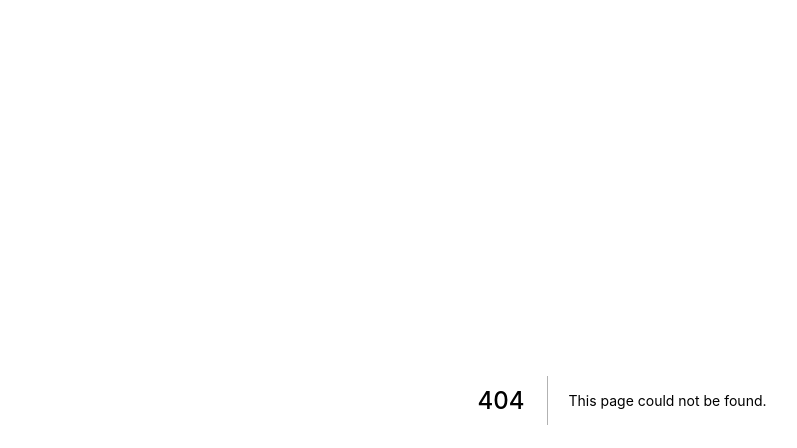
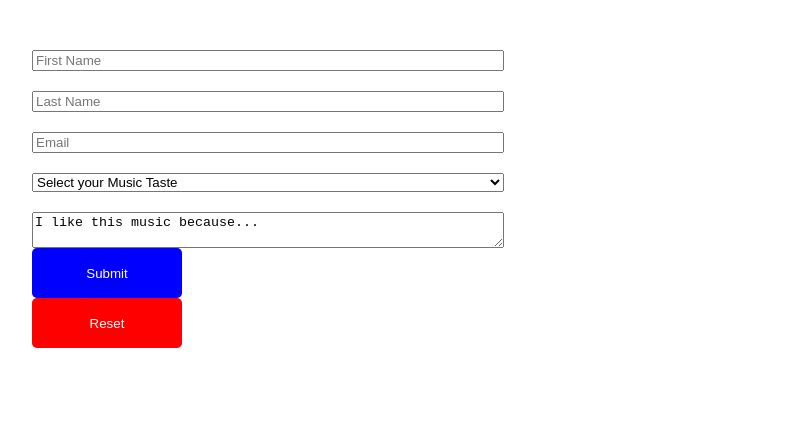
Before and after one commit to martinbolsnes/react-lecture-noroff, a Next.js app: page /contact in a window 1280 px wide. Before the commit this address had no page. Shown: the top 448 px of the page, without its empty margins (18-815 px from the left). Built offline with nearby package versions, Linux system fonts and the light colour scheme.

Commit message:
21/02/2022

```diff
--- a/components/button/button.js
+++ b/components/button/button.js
@@ -14,6 +14,11 @@ const Button = styled.button`
     color: blue;
     border: solid 2px blue;
   }
+
+  :disabled {
+    background-color: grey;
+    cursor: not-allowed;
+  }
 `;
 
 export default Button;
--- /dev/null
+++ b/components/contact-us/contactUs.js
@@ -0,0 +1,134 @@
+import { useFormik } from 'formik';
+import * as Yup from 'yup';
+import Button from '../button/button';
+
+const ContactUs = () => {
+  const {
+    values,
+    handleSubmit,
+    handleChange,
+    errors,
+    touched,
+    handleBlur,
+    resetForm,
+    isSubmitting,
+    setSubmitting,
+  } = useFormik({
+    initialValues: {
+      firstName: '',
+      lastName: '',
+      email: '',
+      musicTaste: 'default',
+      message: 'I like this music because...',
+    },
+    validationSchema: Yup.object({
+      firstName: Yup.string().min(2, 'Too short!').trim().required('Required'),
+      lastName: Yup.string().min(2, 'Too short!').trim().required('Required'),
+      email: Yup.string().email('Invalid email').trim().required('Required'),
+      musicTaste: Yup.string().required('Required'),
+      message: Yup.string()
+        .min(2, 'Too short')
+        .max(200, 'Too long')
+        .trim()
+        .required('Required'),
+    }),
+
+    onSubmit: (values) => {
+      setTimeout(() => {
+        console.log(values);
+        setSubmitting(false);
+      }, 800);
+    },
+  });
+
+  console.log('errors', errors);
+  return (
+    <div style={{ margin: '50px' }}>
+      <form
+        onSubmit={handleSubmit}
+        style={{
+          width: '40%',
+          display: 'flex',
+          flexDirection: 'column',
+        }}
+      >
+        <input
+          name='firstName'
+          id='firstName'
+          placeholder='First Name'
+          value={values.firstName}
+          onChange={handleChange}
+          onBlur={handleBlur}
+        ></input>
+        <p style={{ color: 'red', margin: '0' }}>
+          {touched.firstName && errors.firstName}
+        </p>
+        <br />
+        <input
+          name='lastName'
+          id='lastName'
+          placeholder='Last Name'
+          value={values.lastName}
+          onChange={handleChange}
+          onBlur={handleBlur}
+        ></input>
+        <p style={{ color: 'red', margin: '0' }}>
+          {touched.lastName && errors.lastName}
+        </p>
+        <br />
+        <input
+          name='email'
+          id='email'
+          placeholder='Email'
+          value={values.email}
+          onChange={handleChange}
+          onBlur={handleBlur}
+        ></input>
+        <p style={{ color: 'red', margin: '0' }}>
+          {touched.email && errors.email}
+        </p>
+        <br />
+        <select
+          name='musicTaste'
+          id='musicTaste'
+          value={values.musicTaste}
+          onChange={handleChange}
+          onBlur={handleBlur}
+        >
+          <option value='default'>Select your Music Taste</option>
+          <option value='classical'>Classical</option>
+          <option value='rap'>Rap</option>
+          <option value='edm'>EDM</option>
+          <option value='heavyMetal'>Heavy Metal</option>
+        </select>
+        <p style={{ color: 'red', margin: '0' }}>
+          {touched.musicTaste && errors.musicTaste}
+        </p>
+        <br />
+        <textarea
+          name='message'
+          id='message'
+          placeholder='Message'
+          value={values.message}
+          onChange={handleChange}
+          onBlur={handleBlur}
+        ></textarea>
+        <p style={{ color: 'red', margin: '0' }}>
+          {touched.message && errors.message}
+        </p>
+        <Button type='submit' disabled={isSubmitting}>
+          Submit
+        </Button>
+        <Button
+          style={{ background: 'red', margin: '0' }}
+          type='reset'
+          onClick={resetForm}
+        >
+          Reset
+        </Button>
+      </form>
+    </div>
+  );
+};
+
+export default ContactUs;
--- a/package.json
+++ b/package.json
@@ -8,10 +8,13 @@
     "lint": "next lint"
   },
   "dependencies": {
+    "axios": "^0.25.0",
+    "formik": "^2.2.9",
     "next": "12.0.8",
     "react": "17.0.2",
     "react-dom": "17.0.2",
-    "styled-components": "^5.3.3"
+    "styled-components": "^5.3.3",
+    "yup": "^0.32.11"
   },
   "devDependencies": {
     "eslint": "8.6.0",
--- /dev/null
+++ b/pages/contact.js
@@ -0,0 +1,9 @@
+import ContactUs from '../components/contact-us/contactUs';
+
+export default function Contact() {
+  return (
+    <div>
+      <ContactUs />
+    </div>
+  );
+}
```
Also changed, not shown: components/counter/counter.js (added, +41 -0 lines), components/log-effect/logEffect.js (added, +20 -0 lines), components/movie/movie.js (added, +9 -0 lines), components/people/peopleList.js (added, +47 -0 lines), components/people/person.js (added, +9 -0 lines), pages/index.js (+13 -2 lines), 2 other files (tests, documents, lock files or other folders).
